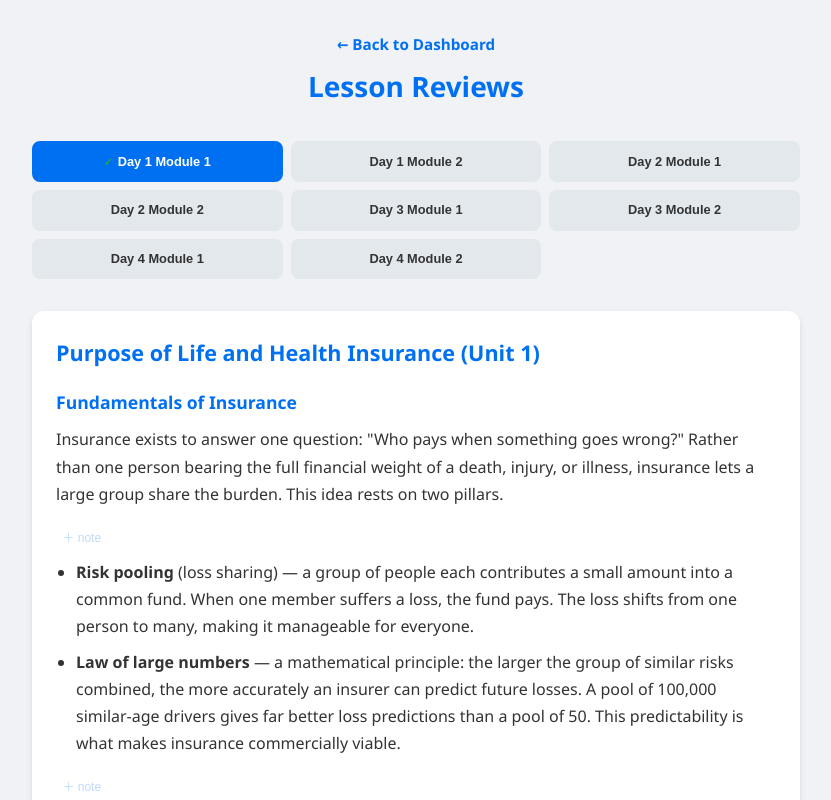
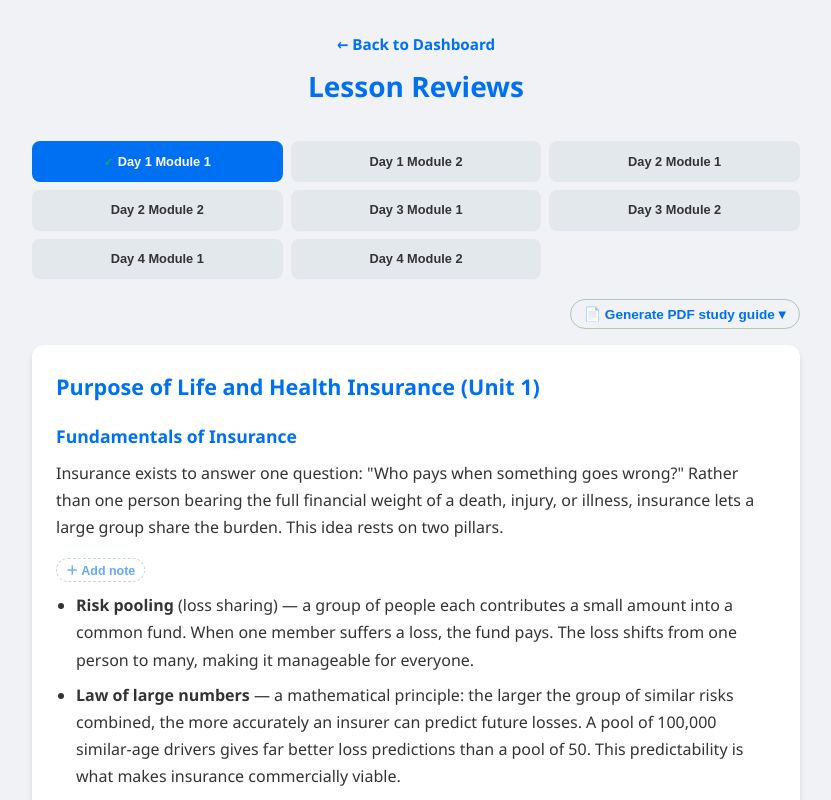
Before and after one commit to randallawhitlock/fl-2-40-health-study-2026, a Next.js app: page /lessons in a window 1280 px wide. Shown: the top 800 px of the page, without its empty margins (224-1055 px from the left). Built offline with nearby package versions, Linux system fonts and the light colour scheme.

Commit message:
fixed note button and added pdf export

```diff
--- a/src/app/lessons/components/NoteSlot.tsx
+++ b/src/app/lessons/components/NoteSlot.tsx
@@ -147,7 +147,7 @@ export function NoteSlot({
           onClick={() => setAdding(true)}
           title="Add a note here"
         >
-          ＋ note
+          ＋ Add note
         </button>
       )}
     </div>
--- a/src/app/lessons/lessons.module.css
+++ b/src/app/lessons/lessons.module.css
@@ -214,14 +214,15 @@
 
 .noteAdd {
   display: inline-block;
-  border: none;
+  border: 1px dashed rgba(46, 125, 50, 0.45);
   background: none;
   color: var(--primary, #2e7d32);
-  font-size: 0.75rem;
+  font-size: 0.78rem;
+  font-weight: 600;
   cursor: pointer;
-  opacity: 0.25;
-  padding: 0.1rem 0.4rem;
-  border-radius: 6px;
+  opacity: 0.6;
+  padding: 0.15rem 0.55rem;
+  border-radius: 999px;
   transition: opacity 0.15s ease, background 0.15s ease;
 }
 
@@ -306,7 +307,10 @@
 
 /* ── Notes export ────────────────────────────── */
 .exportRow {
-  text-align: right;
+  display: flex;
+  justify-content: flex-end;
+  gap: 0.5rem;
+  flex-wrap: wrap;
   margin: -0.75rem 0 1rem;
 }
 
@@ -324,3 +328,33 @@
 .exportBtn:hover {
   background: rgba(46, 125, 50, 0.08);
 }
+
+
+/* ── PDF study guide panel ───────────────────── */
+.pdfPanel {
+  background: var(--card-bg, #fff);
+  border: 1px solid rgba(46, 125, 50, 0.25);
+  border-radius: 12px;
+  padding: 0.9rem 1.1rem;
+  margin: 0 0 1.25rem;
+  text-align: left;
+  display: flex;
+  flex-wrap: wrap;
+  align-items: center;
+  gap: 0.75rem;
+}
+
+.pdfSelect {
+  padding: 0.3rem 0.5rem;
+  border-radius: 8px;
+  border: 1px solid rgba(0, 0, 0, 0.2);
+  font-size: 0.9rem;
+  max-width: 18rem;
+}
+
+.pdfHint {
+  flex-basis: 100%;
+  font-size: 0.8rem;
+  color: var(--text-light, #565);
+  margin: 0;
+}
--- a/src/app/lessons/page.tsx
+++ b/src/app/lessons/page.tsx
@@ -6,6 +6,7 @@ import { useStudyStorage } from '@/lib/useStudyStorage';
 import { PageShell } from '@/components';
 import { ModuleSelector } from './components/ModuleSelector';
 import { LessonContent } from './components/LessonContent';
+import { generateStudyGuidePdf } from './pdfExport';
 import type { Lesson } from './types';
 import s from './lessons.module.css';
 
@@ -48,6 +49,9 @@ export default function LessonsPage() {
   } = useStudyStorage();
   const [hydrated, setHydrated] = useState(false);
   const [selectedModule, setSelectedModule] = useState(lessons[0]?.module || '');
+  const [showPdfPanel, setShowPdfPanel] = useState(false);
+  const [pdfScope, setPdfScope] = useState<'current' | 'all'>('current');
+  const [pdfSection, setPdfSection] = useState(-1);
   const restoredScrollRef = useRef(false);
   const scrollTimerRef = useRef<ReturnType<typeof setTimeout> | null>(null);
 
@@ -114,6 +118,26 @@ export default function LessonsPage() {
   const currentLesson = lessons.find(l => l.module === selectedModule);
   const noteCount = data.lessonNotes.length;
 
+  const generatePdf = () => {
+    if (pdfScope === 'all') {
+      generateStudyGuidePdf({
+        lessons,
+        notes: data.lessonNotes,
+        title: 'FL 2-40 Study Guide — All Lessons',
+      });
+    } else if (currentLesson) {
+      const single = pdfSection >= 0;
+      generateStudyGuidePdf({
+        lessons: [currentLesson],
+        notes: data.lessonNotes,
+        sectionIndex: single ? pdfSection : undefined,
+        title: single
+          ? `${currentLesson.module} — ${currentLesson.sections[pdfSection]?.heading ?? ''}`
+          : `${currentLesson.module} — ${currentLesson.title}`,
+      });
+    }
+  };
+
   return (
     <PageShell title="Lesson Reviews">
       <ModuleSelector
@@ -124,12 +148,51 @@ export default function LessonsPage() {
         upcoming={lessons.filter(l => l.category === 'Coming Up Next').map(l => l.module)}
       />
 
-      {noteCount > 0 && (
-        <p className={s.exportRow}>
+      <div className={s.exportRow}>
+        <button className={s.exportBtn} onClick={() => setShowPdfPanel(p => !p)}>
+          📄 Generate PDF study guide {showPdfPanel ? '▴' : '▾'}
+        </button>
+        {noteCount > 0 && (
           <button className={s.exportBtn} onClick={exportNotes}>
             ⬇ Export my notes ({noteCount})
           </button>
-        </p>
+        )}
+      </div>
+
+      {showPdfPanel && (
+        <div className={s.pdfPanel}>
+          <label>
+            Include:{' '}
+            <select
+              value={pdfScope}
+              onChange={e => { setPdfScope(e.target.value as 'current' | 'all'); setPdfSection(-1); }}
+              className={s.pdfSelect}
+            >
+              <option value="current">This lesson ({selectedModule})</option>
+              <option value="all">All lessons</option>
+            </select>
+          </label>
+          {pdfScope === 'current' && currentLesson && (
+            <label>
+              {' '}Section:{' '}
+              <select
+                value={pdfSection}
+                onChange={e => setPdfSection(Number(e.target.value))}
+                className={s.pdfSelect}
+              >
+                <option value={-1}>All sections</option>
+                {currentLesson.sections.map((sec, i) => (
+                  <option key={i} value={i}>{sec.heading}</option>
+                ))}
+              </select>
+            </label>
+          )}
+          <button className={s.noteBtn} onClick={generatePdf}>Generate</button>
+          <p className={s.pdfHint}>
+            Your notes are included where you placed them. A print window opens —
+            choose &quot;Save as PDF&quot; as the destination.
+          </p>
+        </div>
       )}
 
       {currentLesson ? (
--- /dev/null
+++ b/src/app/lessons/pdfExport.ts
@@ -0,0 +1,99 @@
+import type { LessonNote } from '@/lib/storage-types';
+import type { Lesson, Block } from './types';
+
+function esc(s: string): string {
+  return s
+    .replace(/&/g, '&amp;')
+    .replace(/</g, '&lt;')
+    .replace(/>/g, '&gt;');
+}
+
+/** Escape text and convert **bold** markers to <strong>. */
+function inline(s: string): string {
+  const parts = esc(s).split('**');
+  if (parts.length === 1) return parts[0];
+  return parts
+    .map((p, i) => (i % 2 === 1 ? `<strong>${p}</strong>` : p))
+    .join('');
+}
+
+function blockHtml(block: Block): string {
+  switch (block.type) {
+    case 'p':
+      return `<p>${inline(block.text)}</p>`;
+    case 'list':
+      return `<ul>${block.items.map(i => `<li>${inline(i)}</li>`).join('')}</ul>`;
+    case 'tip':
+      return `<div class="tip"><strong>Exam Tip:</strong> ${inline(block.text)}</div>`;
+    default:
+      return '';
+  }
+}
+
+function noteHtml(note: LessonNote): string {
+  return `<div class="note"><strong>📝 My note:</strong> ${esc(note.text).replace(/\n/g, '<br>')}</div>`;
+}
+
+const STYLES = `
+  body { font-family: Georgia, 'Times New Roman', serif; color: #1a1a1a; line-height: 1.55; margin: 2rem auto; max-width: 46rem; padding: 0 1.5rem; }
+  h1 { font-size: 1.6rem; border-bottom: 3px solid #2e7d32; padding-bottom: 0.4rem; }
+  h2 { font-size: 1.3rem; color: #2e7d32; margin-top: 2.2rem; page-break-after: avoid; }
+  h3 { font-size: 1.05rem; margin-top: 1.5rem; page-break-after: avoid; }
+  ul { padding-left: 1.4rem; }
+  li { margin-bottom: 0.35rem; }
+  .tip { background: #eef6ee; border-left: 4px solid #2e7d32; padding: 0.6rem 0.9rem; margin: 0.8rem 0; page-break-inside: avoid; font-size: 0.95rem; }
+  .note { background: #fffde7; border-left: 4px solid #f9a825; padding: 0.6rem 0.9rem; margin: 0.8rem 0; page-break-inside: avoid; font-size: 0.95rem; }
+  .lesson { page-break-before: always; }
+  .lesson:first-of-type { page-break-before: auto; }
+  .meta { color: #777; font-size: 0.85rem; }
+  @media print { body { margin: 0.5rem; max-width: none; } }
+`;
+
+export interface PdfOptions {
+  /** Lessons to include, in order. */
+  lessons: Lesson[];
+  /** All user notes (filtered per lesson internally). */
+  notes: LessonNote[];
+  /** When set (and a single lesson is given), include only this section index. */
+  sectionIndex?: number;
+  title: string;
+}
+
+/**
+ * Opens a print-ready window with the study guide; the browser's print
+ * dialog lets the user save it as a PDF.
+ */
+export function generateStudyGuidePdf({ lessons, notes, sectionIndex, title }: PdfOptions): void {
+  const parts: string[] = [];
+  parts.push(`<h1>${esc(title)}</h1>`);
+  parts.push(`<p class="meta">Generated ${new Date().toLocaleDateString()} · FL 2-40 Health Study App</p>`);
+
+  for (const lesson of lessons) {
+    parts.push(`<div class="lesson"><h2>${esc(lesson.module)} — ${esc(lesson.title)}</h2>`);
+    lesson.sections.forEach((section, i) => {
+      if (sectionIndex !== undefined && sectionIndex >= 0 && i !== sectionIndex) return;
+      parts.push(`<h3>${esc(section.heading)}</h3>`);
+      section.blocks.forEach((block, j) => {
+        parts.push(blockHtml(block));
+        notes
+          .filter(n => n.module === lesson.module && n.sectionIndex === i && n.blockIndex === j)
+          .forEach(n => parts.push(noteHtml(n)));
+      });
+    });
+    parts.push('</div>');
+  }
+
+  const html = `<!DOCTYPE html>
+<html><head><meta charset="utf-8"><title>${esc(title)}</title><style>${STYLES}</style></head>
+<body>${parts.join('\n')}
+<script>window.addEventListener('load', function() { setTimeout(function() { window.print(); }, 250); });</scr` + `ipt>
+</body></html>`;
+
+  const win = window.open('', '_blank');
+  if (!win) {
+    alert('Please allow pop-ups to generate the PDF study guide.');
+    return;
+  }
+  win.document.write(html);
+  win.document.close();
+}
```
